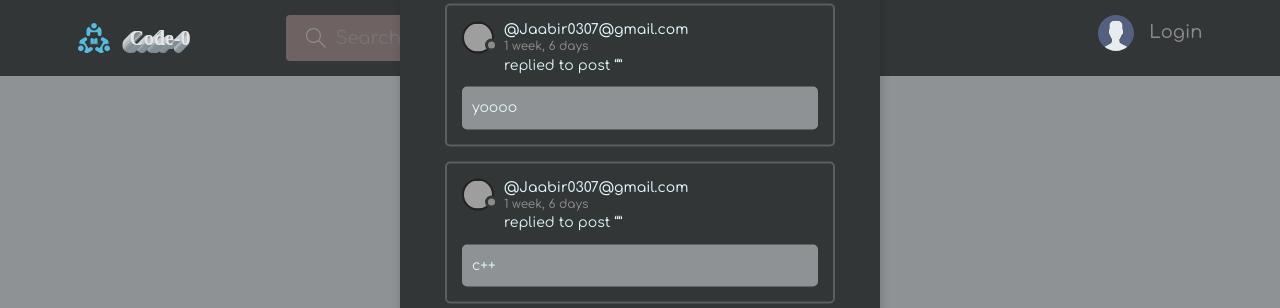
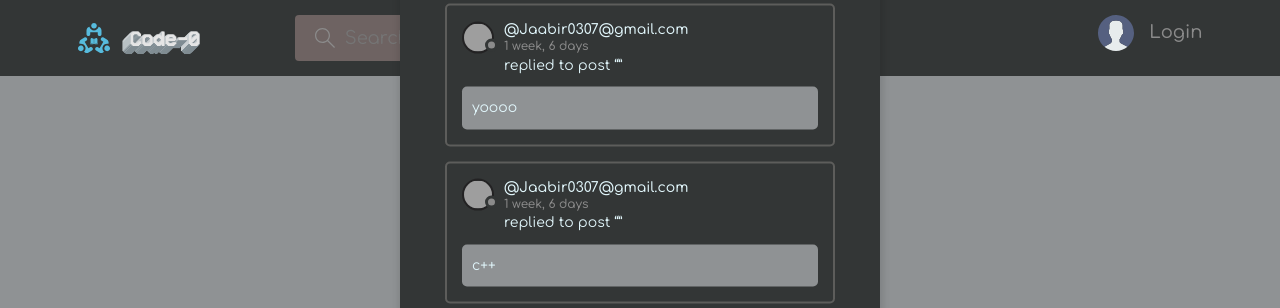
Before and after one commit to tolubori07/studybud, a Django app: page /activities/ in a window 1280 px wide. Shown: the top 308 px of the page. Run offline with Django 4.2, Linux system fonts and the light colour scheme; data comes from the database, SQL or seed files in the repository; parts of the project's set-up code (start-up, migrations or seed data) failed here and were passed over; some libraries are stand-ins or nearby versions; grey boxes are pictures that could not be loaded.

Commit message:
more style changes

```diff
--- a/static/styles/style.css
+++ b/static/styles/style.css
@@ -17,6 +17,11 @@
   font-family: comfortaa;
   src: url(Comfortaa-VariableFont_wght.ttf);
 }
+@font-face {
+  font-family: vcr osd mono;
+  src: url(VCR_OSD_MONO_1.001.ttf);
+}
+
 /*========== base styles ==========*/
 
 * {
```
Also changed, not shown: static/styles/VCR_OSD_MONO_1.001.ttf (added).
